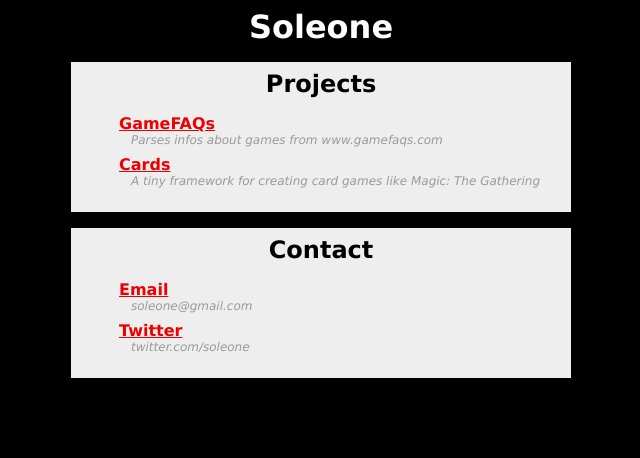
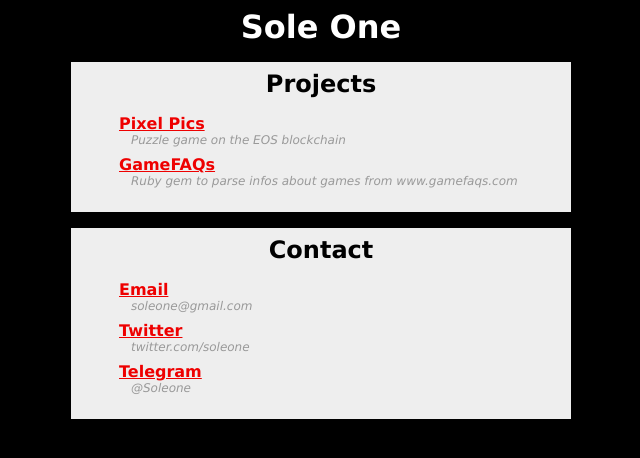
Before and after one commit to Soleone/soleone.github.com, a plain HTML site: page index.html in a window 1280 px wide. Shown: the whole page, without its empty margins (319-959 px from the left). Drawn offline with Linux system fonts and the light colour scheme.

Commit message:
Update for 10 years later

```diff
--- a/index.html
+++ b/index.html
@@ -7,7 +7,7 @@
   </head>
   <body>
     <div class="centered">
-      <h1 id="header">Soleone</h1>
+      <h1 id="header">Sole One</h1>
 
       <div id="content">
 
@@ -15,12 +15,12 @@
           <h2 class="centered">Projects</h2>
           <ul>
             <li>
+              <a href="http://soleone.github.com/pixelpics-io">Pixel Pics</a>
+              <div class="desc">Puzzle game on the EOS blockchain</div></li>
+            </li>
+            <li>
               <a href="http://github.com/Soleone/gamefaqs">GameFAQs</a>
-              <div class="desc">Parses infos about games from www.gamefaqs.com</div></li>
-            <li>
-              <a href="http://soleone.github.com/cards">Cards</a>
-              <div class="desc">A tiny framework for creating card games like Magic: The Gathering</div></li>
-            </li>
+              <div class="desc">Ruby gem to parse infos about games from www.gamefaqs.com</div></li>
           </ul>
         </div>
 
@@ -34,6 +34,10 @@
               <a href="http://www.twitter.com/soleone">Twitter</a>
               <div class="desc">twitter.com/soleone</div></li>
             </li>
+            <li>
+              <a href="http://www.telegram.com/@soleone">Telegram</a>
+              <div class="desc">@Soleone</div></li>
+            </li>
           </ul>
         </div>
       </div>
```
